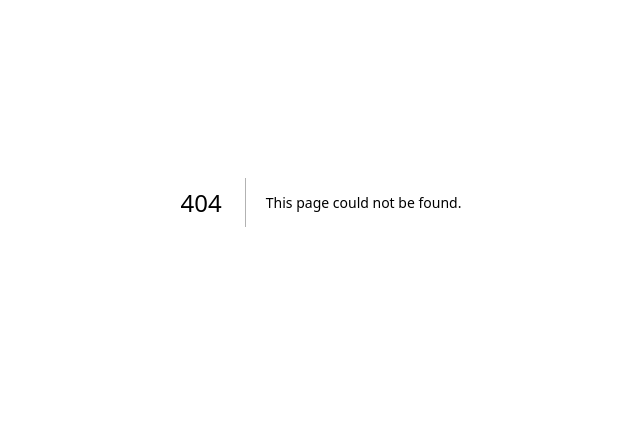
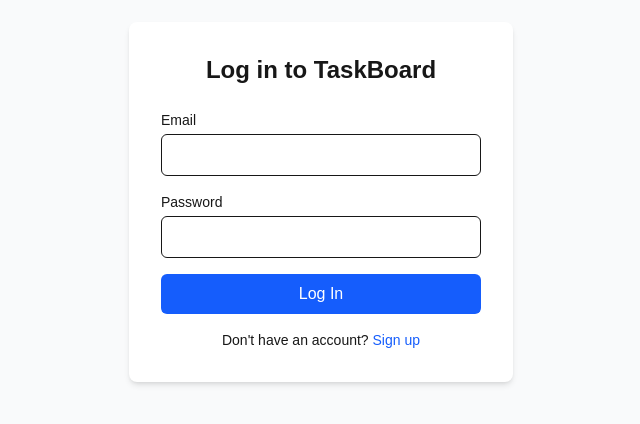
Before and after one commit to Stackedwithharsh/taskboard, a Next.js app: page /login in a window 1280 px wide. Before the commit this address had no page. Shown: the part 198-622 px from the top of the page, without its empty margins (319-959 px from the left). Built offline with nearby package versions, Linux system fonts and the light colour scheme; no server answers.

Commit message:
Add sign up and login pages with supabase auth

```diff
--- /dev/null
+++ b/app/login/page.tsx
@@ -0,0 +1,85 @@
+'use client'
+
+import { useState } from 'react'
+import { useRouter } from 'next/navigation'
+import { createClient } from '@/utils/supabase/client'
+import Link from 'next/link'
+
+export default function LoginPage() {
+  const [email, setEmail] = useState('')
+  const [password, setPassword] = useState('')
+  const [error, setError] = useState('')
+  const [loading, setLoading] = useState(false)
+  const router = useRouter()
+  const supabase = createClient()
+
+  async function handleLogin(e: React.FormEvent) {
+    e.preventDefault()
+    setError('')
+    setLoading(true)
+
+    const { error } = await supabase.auth.signInWithPassword({
+      email,
+      password,
+    })
+
+    setLoading(false)
+
+    if (error) {
+      setError(error.message)
+      return
+    }
+
+    router.push('/dashboard')
+    router.refresh()
+  }
+
+  return (
+    <div className="min-h-screen flex items-center justify-center bg-gray-50">
+      <div className="w-full max-w-sm p-8 bg-white rounded-lg shadow-md">
+        <h1 className="text-2xl font-bold mb-6 text-center">Log in to TaskBoard</h1>
+
+        <form onSubmit={handleLogin} className="space-y-4">
+          <div>
+            <label className="block text-sm font-medium mb-1">Email</label>
+            <input
+              type="email"
+              value={email}
+              onChange={(e) => setEmail(e.target.value)}
+              required
+              className="w-full px-3 py-2 border rounded-md"
+            />
+          </div>
+
+          <div>
+            <label className="block text-sm font-medium mb-1">Password</label>
+            <input
+              type="password"
+              value={password}
+              onChange={(e) => setPassword(e.target.value)}
+              required
+              className="w-full px-3 py-2 border rounded-md"
+            />
+          </div>
+
+          {error && <p className="text-red-600 text-sm">{error}</p>}
+
+          <button
+            type="submit"
+            disabled={loading}
+            className="w-full bg-blue-600 text-white py-2 rounded-md hover:bg-blue-700 disabled:opacity-50"
+          >
+            {loading ? 'Logging in...' : 'Log In'}
+          </button>
+        </form>
+
+        <p className="text-sm text-center mt-4">
+          Don&apos;t have an account?{' '}
+          <Link href="/signup" className="text-blue-600 hover:underline">
+            Sign up
+          </Link>
+        </p>
+      </div>
+    </div>
+  )
+}
--- /dev/null
+++ b/app/signup/page.tsx
@@ -0,0 +1,102 @@
+'use client'
+
+import { useState } from 'react'
+import { useRouter } from 'next/navigation'
+import { createClient } from '@/utils/supabase/client'
+import Link from 'next/link'
+
+export default function SignupPage() {
+  const [email, setEmail] = useState('')
+  const [password, setPassword] = useState('')
+  const [error, setError] = useState('')
+  const [success, setSuccess] = useState(false)
+  const [loading, setLoading] = useState(false)
+  const router = useRouter()
+  const supabase = createClient()
+
+  async function handleSignup(e: React.FormEvent) {
+    e.preventDefault()
+    setError('')
+    setLoading(true)
+
+    const { error } = await supabase.auth.signUp({
+      email,
+      password,
+    })
+
+    setLoading(false)
+
+    if (error) {
+      setError(error.message)
+      return
+    }
+
+    setSuccess(true)
+  }
+
+  if (success) {
+    return (
+      <div className="min-h-screen flex items-center justify-center bg-gray-50">
+        <div className="w-full max-w-sm p-8 bg-white rounded-lg shadow-md text-center">
+          <h1 className="text-xl font-bold mb-4">Account created!</h1>
+          <p className="text-gray-600 mb-4">
+            You can now log in with your new account.
+          </p>
+          <Link href="/login" className="text-blue-600 hover:underline">
+            Go to login
+          </Link>
+        </div>
+      </div>
+    )
+  }
+
+  return (
+    <div className="min-h-screen flex items-center justify-center bg-gray-50">
+      <div className="w-full max-w-sm p-8 bg-white rounded-lg shadow-md">
+        <h1 className="text-2xl font-bold mb-6 text-center">Create your account</h1>
+
+        <form onSubmit={handleSignup} className="space-y-4">
+          <div>
+            <label className="block text-sm font-medium mb-1">Email</label>
+            <input
+              type="email"
+              value={email}
+              onChange={(e) => setEmail(e.target.value)}
+              required
+              className="w-full px-3 py-2 border rounded-md"
+            />
+          </div>
+
+          <div>
+            <label className="block text-sm font-medium mb-1">Password</label>
+            <input
+              type="password"
+              value={password}
+              onChange={(e) => setPassword(e.target.value)}
+              required
+              minLength={6}
+              className="w-full px-3 py-2 border rounded-md"
+            />
+          </div>
+
+          {error && <p className="text-red-600 text-sm">{error}</p>}
+
+          <button
+            type="submit"
+            disabled={loading}
+            className="w-full bg-blue-600 text-white py-2 rounded-md hover:bg-blue-700 disabled:opacity-50"
+          >
+            {loading ? 'Creating account...' : 'Sign Up'}
+          </button>
+        </form>
+
+        <p className="text-sm text-center mt-4">
+          Already have an account?{' '}
+          <Link href="/login" className="text-blue-600 hover:underline">
+            Log in
+          </Link>
+        </p>
+      </div>
+    </div>
+  )
+}
--- /dev/null
+++ b/middleware.ts
@@ -0,0 +1,32 @@
+import { createServerClient } from '@supabase/ssr'
+import { NextResponse, type NextRequest } from 'next/server'
+
+export async function middleware(request: NextRequest) {
+  let response = NextResponse.next({ request })
+
+  const supabase = createServerClient(
+    process.env.NEXT_PUBLIC_SUPABASE_URL!,
+    process.env.NEXT_PUBLIC_SUPABASE_ANON_KEY!,
+    {
+      cookies: {
+        getAll() {
+          return request.cookies.getAll()
+        },
+        setAll(cookiesToSet) {
+          cookiesToSet.forEach(({ name, value }) => request.cookies.set(name, value))
+          response = NextResponse.next({ request })
+          cookiesToSet.forEach(({ name, value, options }) =>
+            response.cookies.set(name, value, options)
+          )
+        },
+      },
+    }
+  )
+
+  await supabase.auth.getUser()
+  return response
+}
+
+export const config = {
+  matcher: ['/((?!_next/static|_next/image|favicon.ico).*)'],
+}
--- a/package.json
+++ b/package.json
@@ -9,6 +9,8 @@
     "lint": "eslint"
   },
   "dependencies": {
+    "@supabase/ssr": "^0.12.0",
+    "@supabase/supabase-js": "^2.110.0",
     "next": "16.2.10",
     "react": "19.2.4",
     "react-dom": "19.2.4"
--- /dev/null
+++ b/utils/supabase/client.ts
@@ -0,0 +1,8 @@
+import { createBrowserClient } from '@supabase/ssr'
+
+export function createClient() {
+  return createBrowserClient(
+    process.env.NEXT_PUBLIC_SUPABASE_URL!,
+    process.env.NEXT_PUBLIC_SUPABASE_ANON_KEY!
+  )
+}
--- /dev/null
+++ b/utils/supabase/server.ts
@@ -0,0 +1,27 @@
+import { createServerClient } from '@supabase/ssr'
+import { cookies } from 'next/headers'
+
+export async function createClient() {
+  const cookieStore = await cookies()
+
+  return createServerClient(
+    process.env.NEXT_PUBLIC_SUPABASE_URL!,
+    process.env.NEXT_PUBLIC_SUPABASE_ANON_KEY!,
+    {
+      cookies: {
+        getAll() {
+          return cookieStore.getAll()
+        },
+        setAll(cookiesToSet) {
+          try {
+            cookiesToSet.forEach(({ name, value, options }) =>
+              cookieStore.set(name, value, options)
+            )
+          } catch {
+            // safe to ignore if called from a Server Component
+          }
+        },
+      },
+    }
+  )
+}
```
Also changed, not shown: 1 other file (tests, documents, lock files or other folders).
